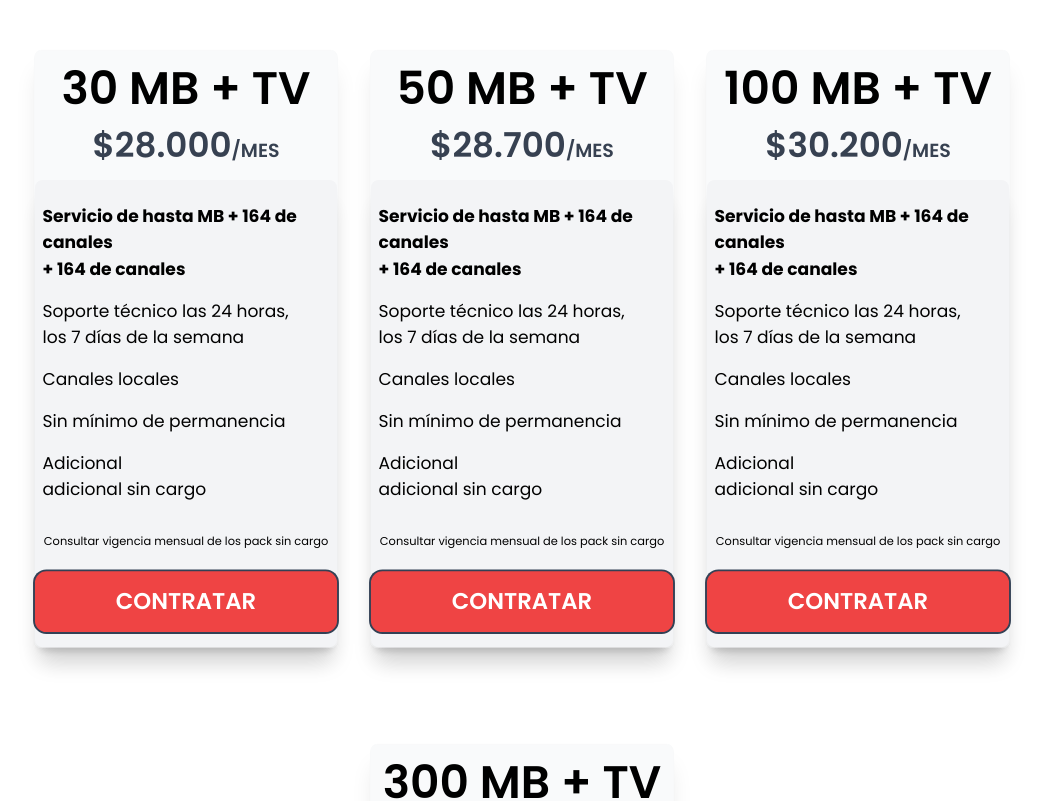
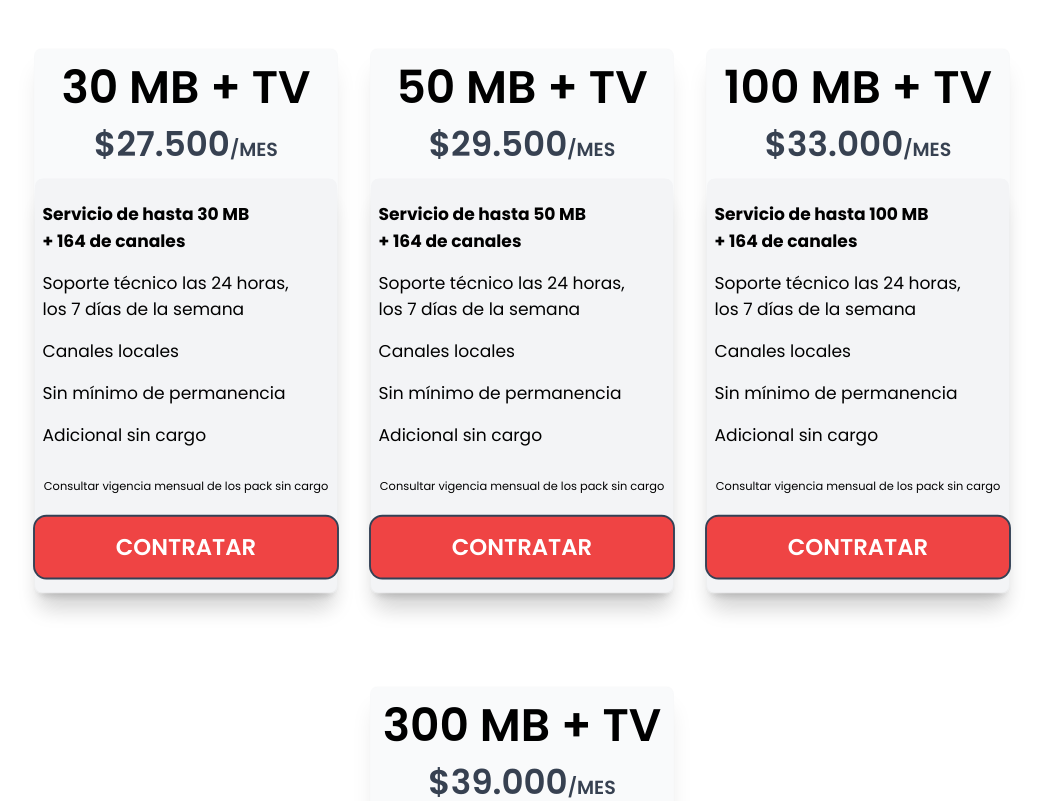
Before and after one commit to SoftFusion-Technologies/ep-cornaglia-ofi, a React (Vite) app: page / in a window 1280 px wide. Shown: the part 3100-3901 px from the top of the page, without its empty margins (118-1161 px from the left). Built offline with nearby package versions, Linux system fonts and the light colour scheme.

Commit message:
Cambios en las cards de precios

```diff
--- a/src/Components/Cards/PricingCard.jsx
+++ b/src/Components/Cards/PricingCard.jsx
@@ -13,10 +13,9 @@ const PricingCard = ({
   featuresList = [
     "Soporte técnico las 24 horas, los 7 días de la semana",
     "Canales locales",
-    "Sin mínimo de permanencia",
-    "adicional sin cargo"
+    "Sin mínimo de permanencia"
   ],
-  lastFeature = "Adicional",
+  lastFeature = "Adicional sin cargo",
   isMostPopular = false,
   consult = "Consultar vigencia mensual de los pack sin cargo",
   zone = false,
--- a/src/Components/Header/Pricing.jsx
+++ b/src/Components/Header/Pricing.jsx
@@ -1,50 +1,49 @@
-import React, {useState, useEffect} from "react";
-import PricingCard from "../Cards/PricingCard";
+import React, { useState, useEffect } from 'react';
+import PricingCard from '../Cards/PricingCard';
 
 const plans = [
   {
-        plan: "30 MB + TV",
-        price: "$28.000",
+    plan: '30 MB + TV',
+    price: '$27.500',
 
-        // mainFeature: "Servicio de hasta 30 MB",
+    mainFeature: "Servicio de hasta 30 MB",
     // lastFeature: "2 meses de Paramount,",
 
-        isMostPopular: false,
+    isMostPopular: false
   },
   {
-        plan: "50 MB + TV",
-        price: "$28.700",
+    plan: '50 MB + TV',
+    price: '$29.500',
 
-        // mainFeature: "Servicio de hasta 50 MB",
+   mainFeature: "Servicio de hasta 50 MB",
     // lastFeature: "2 meses de HBO + Paramount,",
 
-        isMostPopular: false,
+    isMostPopular: false
   },
   {
-        plan: "100 MB + TV",
-        price: "$30.200",
+    plan: '100 MB + TV',
+    price: '$33.000',
 
-        // mainFeature: "Servicio de hasta 100 MB",
+    mainFeature: "Servicio de hasta 100 MB",
+    // lastFeature: "2 meses de Fútbol + HBO,",
+
+    isMostPopular: false
+  },
+  {
+    plan: '300 MB + TV',
+    price: '$39.000',
+
+    mainFeature: "Servicio de hasta 300 MB",
     // lastFeature: "2 meses de Fútbol + HBO,",
 
     isMostPopular: false,
-    },
-    {
-        plan: "300 MB + TV",
-
-        // mainFeature: "Servicio de hasta 300 MB",
-        // lastFeature: "2 meses de Fútbol + HBO,",
-
-        isMostPopular: false,
-        zone: true
+    zone: false
   }
-]
+];
 
 const Pricing = () => {
   return (
-      <div
-        id="planes"
-      >
+    <div id="planes">
       <div className="mt-10 max-w-xs w-full m-auto" data-aos="zoom-in">
         <h1 className="text-center text-5xl my-8 font-semibold">
           Planes y Servicios
@@ -65,6 +64,6 @@ const Pricing = () => {
       </div>
     </div>
   );
-}
+};
 
 export default Pricing;
```
Lines whose indentation alone changed are shown as unchanged.
